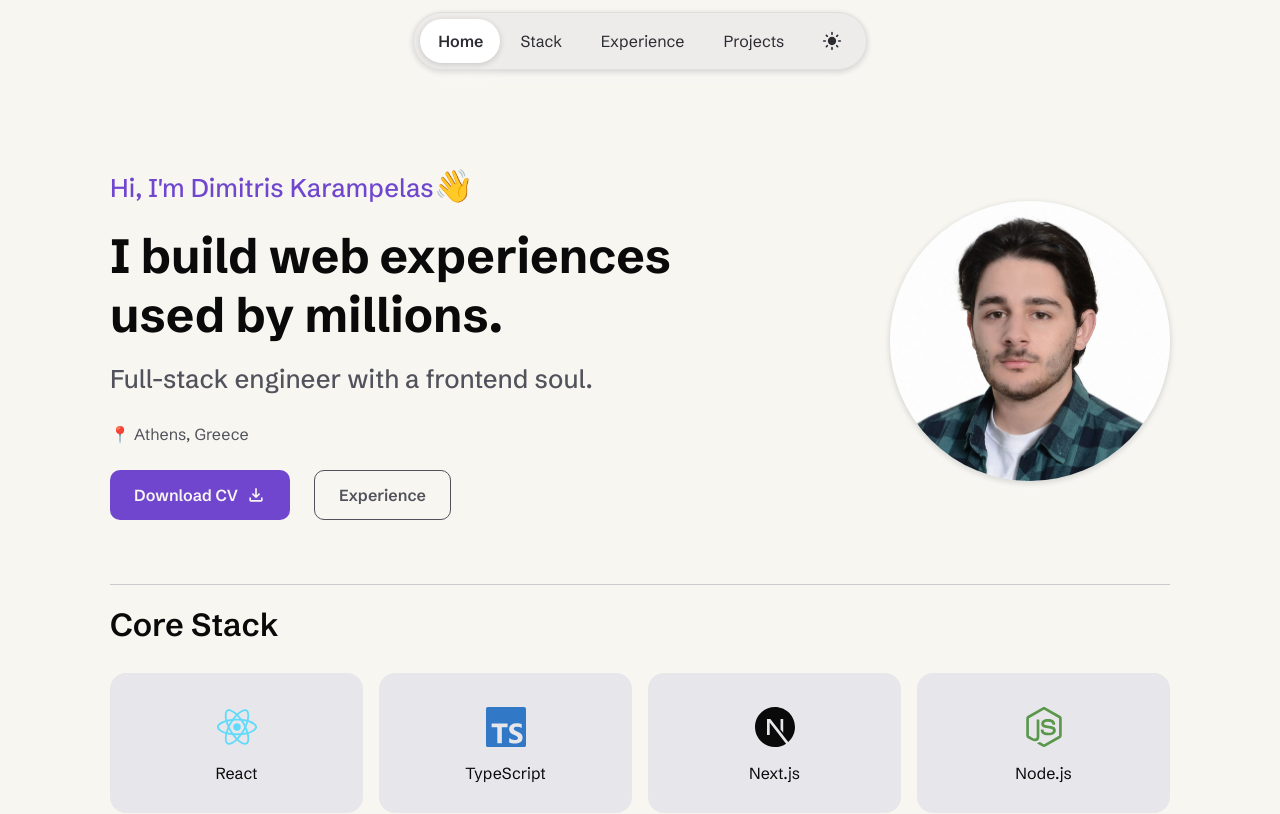
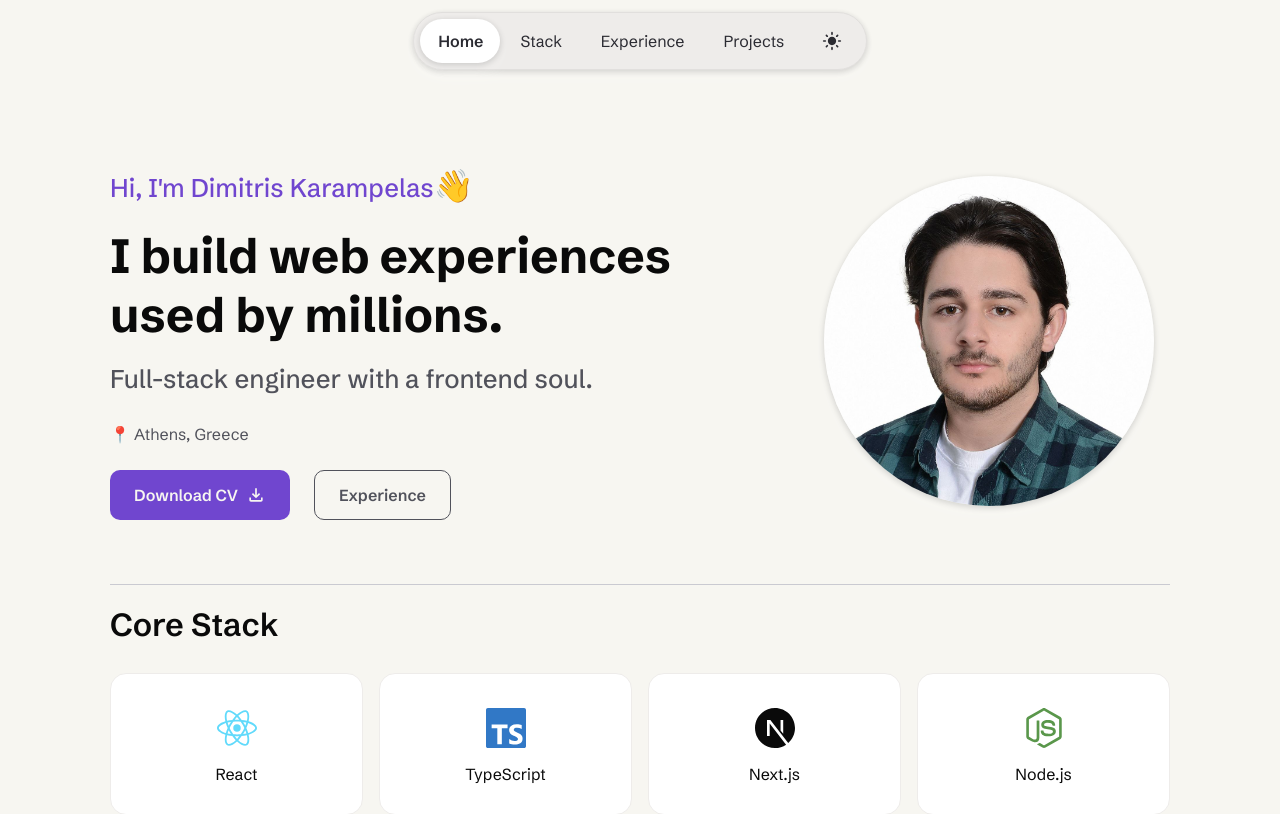
Before and after one commit to KarampelasDS/Portfolio, a Next.js app: page / in a window 1280 px wide. Shown: the top 814 px of the page. Built offline with nearby package versions, Linux system fonts and the light colour scheme.

Commit message:
Styling updates for the stack section

```diff
--- a/app/globals.css
+++ b/app/globals.css
@@ -11,7 +11,7 @@
   --accent-hover: #8769ca;
   --text-muted: #51525b;
   --border: #cacad1;
-  --secondaryBackground: #e7e7eb;
+  --secondaryBackground: #fff;
 }
 
 [data-theme="dark"] {
@@ -25,7 +25,7 @@
   --accent-hover: #8769ca;
   --text-muted: #a4a4ab;
   --border: #232324;
-  --secondaryBackground: #23232a;
+  --secondaryBackground: #16161a;
 }
 
 body {
--- a/components/HeroSection/HeroSection.module.css
+++ b/components/HeroSection/HeroSection.module.css
@@ -46,11 +46,12 @@
 
 .heroImage img {
   border-radius: 100%;
-  width: 280px;
-  height: 280px;
+  width: 330px;
+  height: 330px;
   object-fit: cover;
   box-shadow:
     0 8px 18px
       color-mix(in srgb, var(--headerBackgroundActive) 25%, transparent),
     0 2px 6px rgb(0 0 0 / 0.2);
+  margin-right: 1rem;
 }
--- a/components/StackSection/StackSection.module.css
+++ b/components/StackSection/StackSection.module.css
@@ -38,6 +38,7 @@
   transition:
     transform 0.15s ease,
     box-shadow 0.15s ease;
+  border: 1px solid var(--headerBackground);
 }
 
 .stackItem:hover {
```
